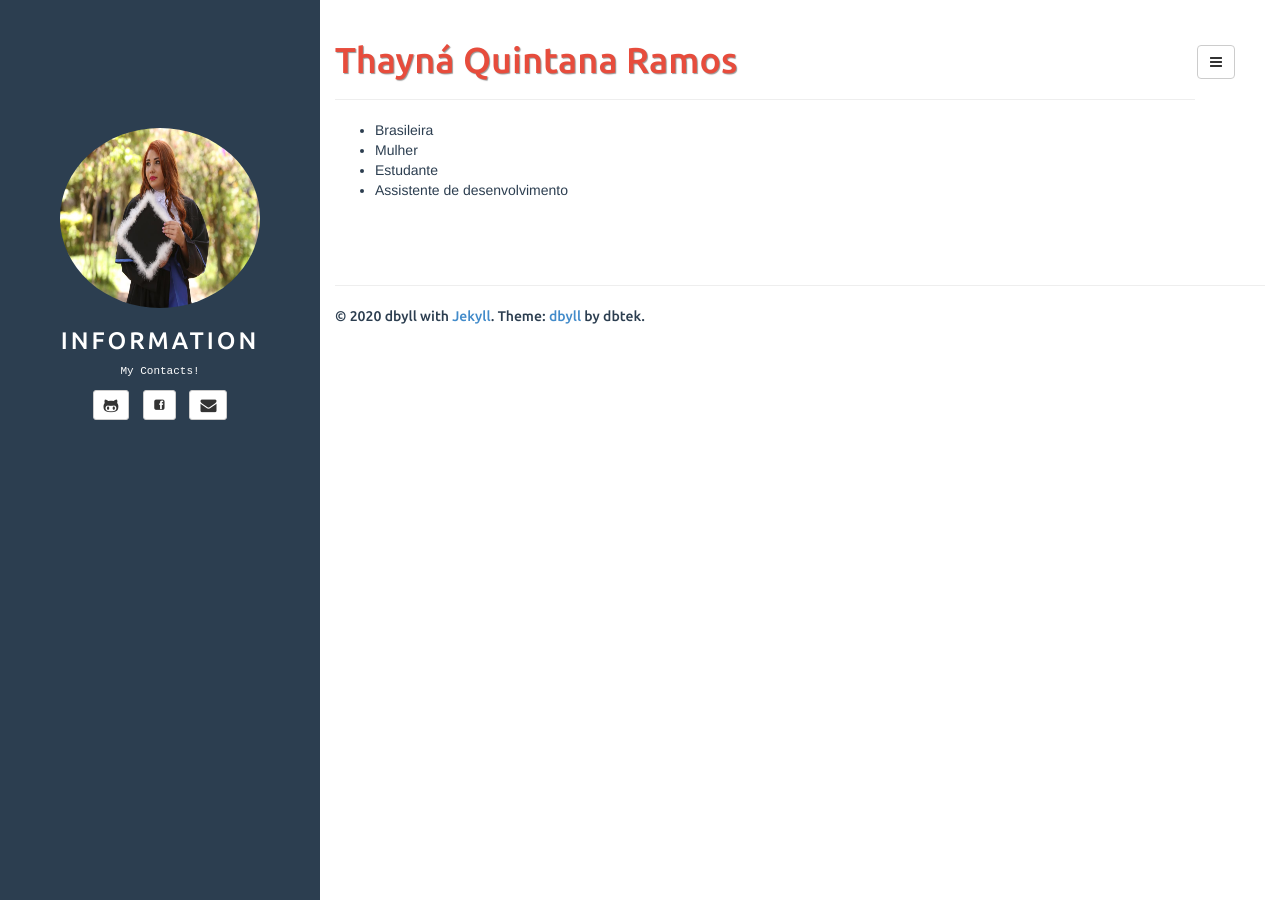
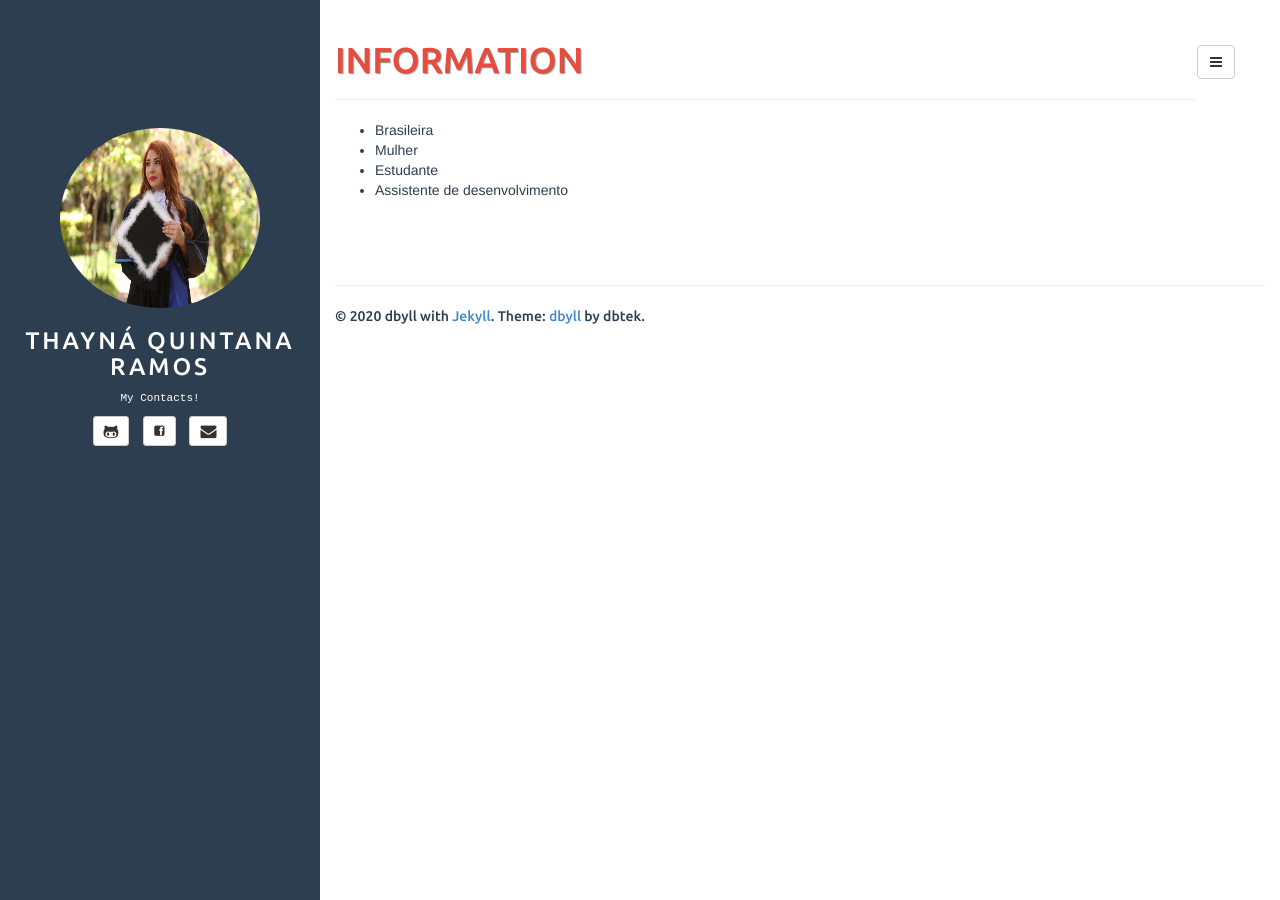
Before and after one commit to ThayQR/thayQR.github.io, a Jekyll site: the page built from index.html, in a window 1280 px wide. Built offline with Jekyll 4.4.1, drawn with Linux system fonts in a browser that asks for light colours; the list of posts is cut into pages by our own code.

```diff
--- a/_config.yml
+++ b/_config.yml
@@ -7,14 +7,14 @@ highlighter: rouge
 markdown: kramdown
 disqus: dbyll
 google_analytics: dbyll
-title: INFORMATION
+title: Thayná Quintana Ramos
 
 defaults:
   -
     scope:
       path: "" # empty string for all files
     values:
-      title: Thayná Quintana Ramos
+      title: INFORMATION
 
 description: Stylish Jekyll Theme
 author:
```
